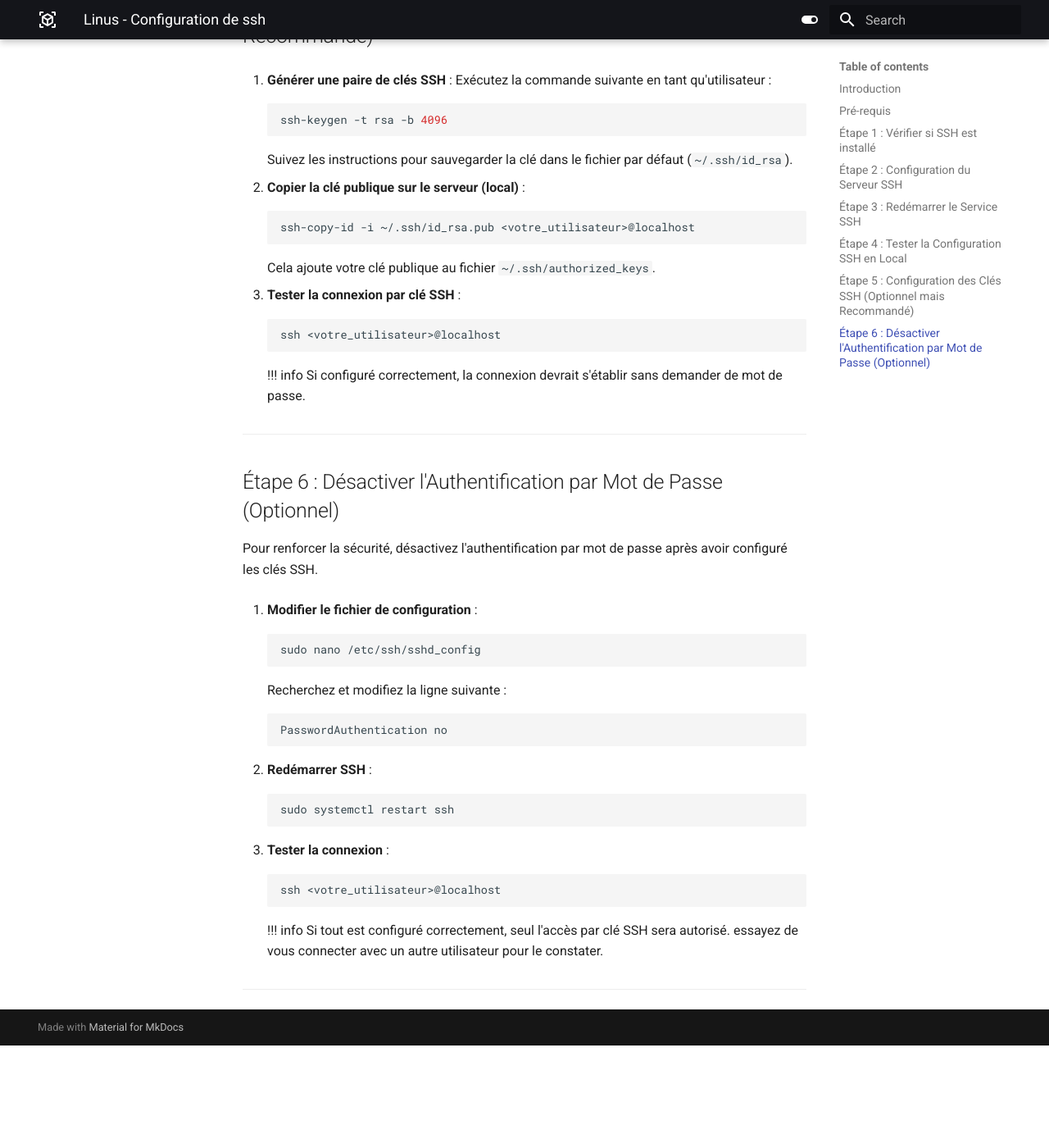
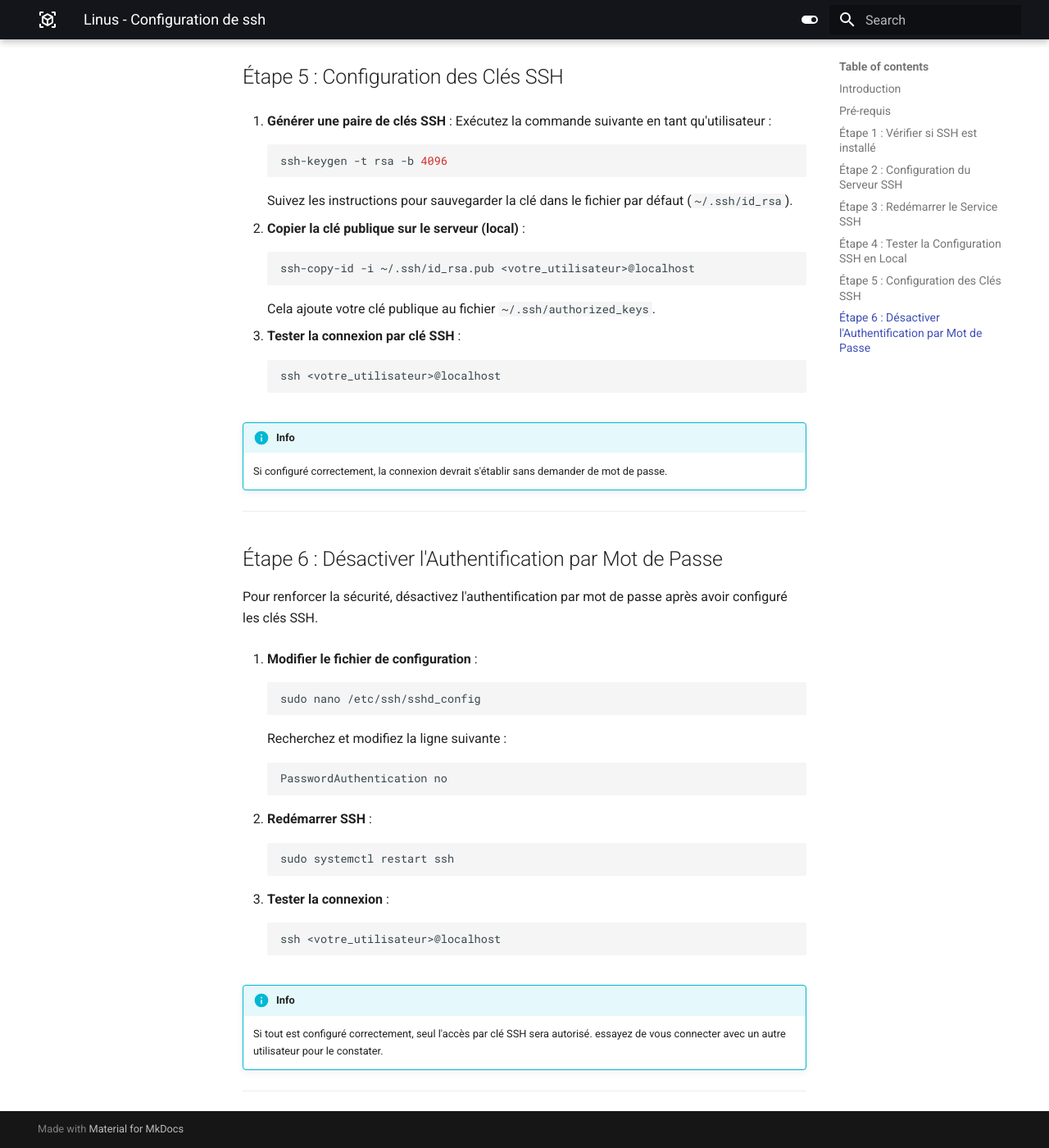
Before and after one commit to ThomasHerve/support-cours, an MkDocs documentation site: the page built from docs/tutorials/linux/serveur-dedié/ssh.md, in a window 1280 px wide and 1400 px high, scrolled down 2937 px. Shown: the whole window at 82% size. Built offline with MkDocs 1.6.1 and Material for MkDocs 9.7.7, drawn with Linux system fonts in a browser that asks for light colours; before the commit the page ends 4212 px from its top, so only the background shows below that; some of the changed text lies outside the part shown.

Commit message:
Première version cours ssh

````diff
--- a/docs/tutorials/linux/serveur-dedié/ssh.md
+++ b/docs/tutorials/linux/serveur-dedié/ssh.md
@@ -93,8 +93,8 @@ Pour tester la configuration, nous utiliserons `localhost`.
    ```bash
    ssh -p 2222 <votre_utilisateur>@localhost
    ```
-   !!! info
-       Si vous avez changé le port dans `/etc/ssh/sshd_config`, cette commande vérifie que la connexion fonctionne correctement.
+!!! info
+    Si vous avez changé le port dans `/etc/ssh/sshd_config`, cette commande vérifie que la connexion fonctionne correctement.
 
 4. **Vérification des logs** :
    Si un problème survient, consultez les logs du service SSH :
@@ -104,7 +104,7 @@ Pour tester la configuration, nous utiliserons `localhost`.
 
 ---
 
-## Étape 5 : Configuration des Clés SSH (Optionnel mais Recommandé)
+## Étape 5 : Configuration des Clés SSH
 
 1. **Générer une paire de clés SSH** :
    Exécutez la commande suivante en tant qu'utilisateur :
@@ -123,12 +123,12 @@ Pour tester la configuration, nous utiliserons `localhost`.
    ```bash
    ssh <votre_utilisateur>@localhost
    ```
-   !!! info
-       Si configuré correctement, la connexion devrait s'établir sans demander de mot de passe.
+!!! info
+    Si configuré correctement, la connexion devrait s'établir sans demander de mot de passe.
 
 ---
 
-## Étape 6 : Désactiver l'Authentification par Mot de Passe (Optionnel)
+## Étape 6 : Désactiver l'Authentification par Mot de Passe
 
 Pour renforcer la sécurité, désactivez l'authentification par mot de passe après avoir configuré les clés SSH.
 
@@ -150,7 +150,7 @@ Pour renforcer la sécurité, désactivez l'authentification par mot de passe ap
    ```bash
    ssh <votre_utilisateur>@localhost
    ```
-   !!! info
-       Si tout est configuré correctement, seul l'accès par clé SSH sera autorisé. essayez de vous connecter avec un autre utilisateur pour le constater.
+!!! info
+    Si tout est configuré correctement, seul l'accès par clé SSH sera autorisé. essayez de vous connecter avec un autre utilisateur pour le constater.
 
 ---
````
